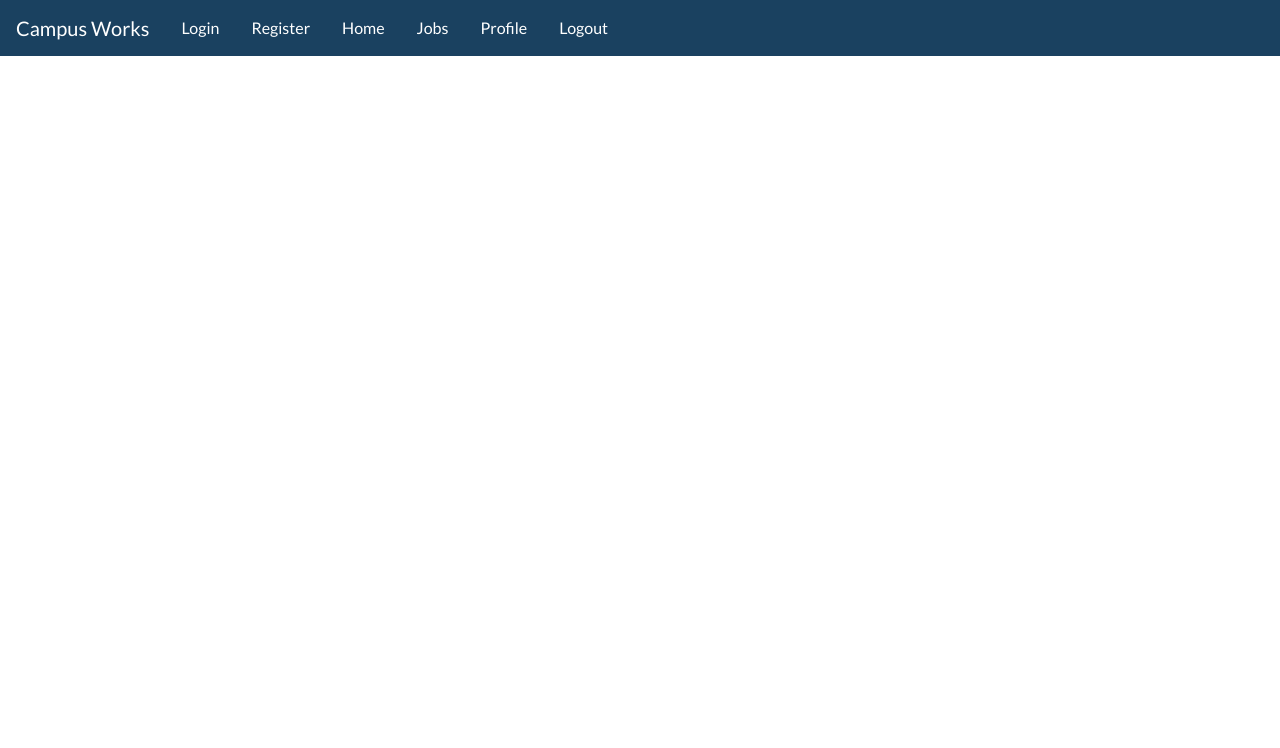
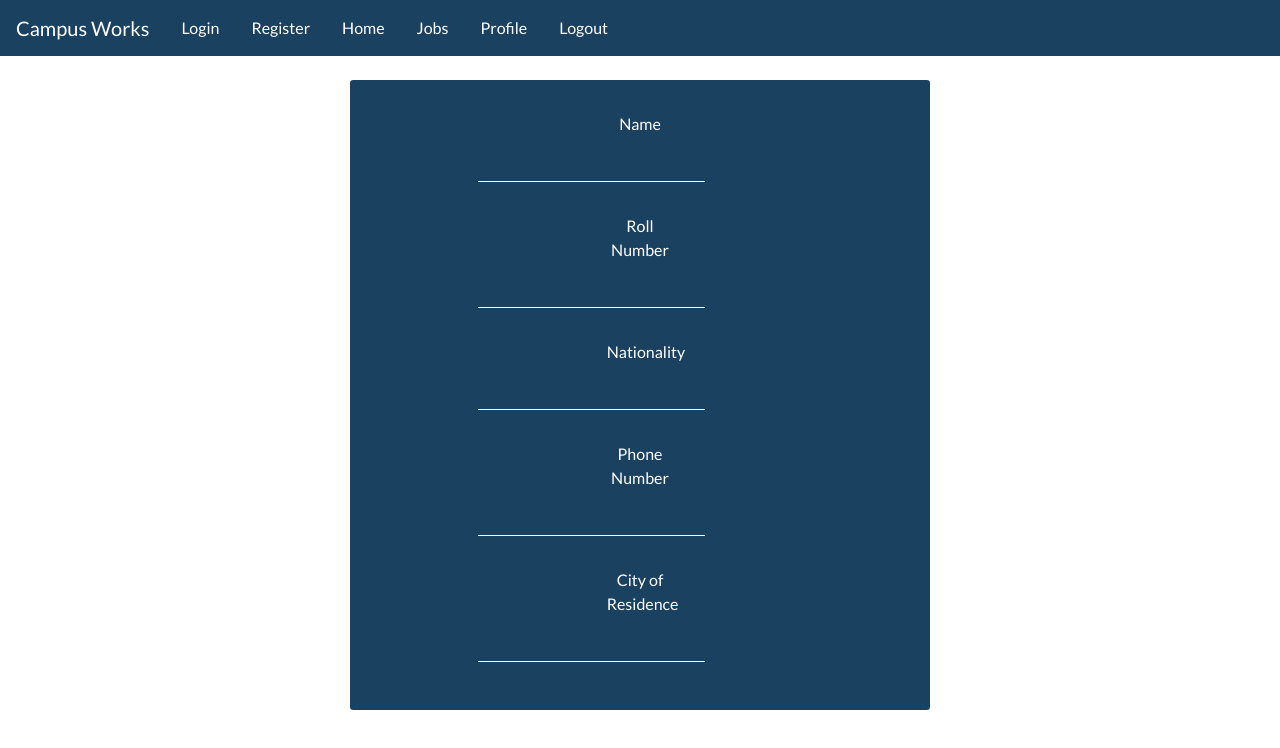
Before and after one commit to IIIT-ECell/CWorks, a React (Create React App) app in the folder tfront/: page /profile/students/edit in a window 1280 px wide. Shown: the top 748 px of the page. Built offline with nearby package versions, Linux system fonts and the light colour scheme; no server answers.

Commit message:
added rudimentary form without submit to edit student

```diff
--- a/tfront/src/App.js
+++ b/tfront/src/App.js
@@ -19,6 +19,7 @@ import CreateStudent from './components/CreateStudent';
 import Jobs from './components/Jobs';
 import AddJob from './components/AddJob';
 import DeleteJob from './components/DeleteJob';
+import EditStudent from './components/EditStudent';
 
 // import logo from './logo.svg';
 import './App.css';
@@ -58,6 +59,8 @@ class App extends Component {
                 <Route exact path='/home' component={Home} />
                 <Route exact path='/jobs' component={Jobs} />
                 <Route exact path='/profile' component={Profile} />
+                <Route exact path='/profile/students/edit/' component={EditStudent} />
+                <Route exact path='/profile/companies/edit/' component={Profile} />
                 <Route exact path='/user/:id'  component={User} />
                 <Route exact path='/logout'  component={Logout} />
                 <Route exact path='/jobs/add' component={AddJob} />
--- /dev/null
+++ b/tfront/src/components/EditStudent.jsx
@@ -0,0 +1,109 @@
+import React, { Component } from 'react';
+import { Redirect } from 'react-router-dom';
+import { FontAwesomeIcon } from '@fortawesome/react-fontawesome'
+
+import axios from 'axios';
+import "../styles/home.css";
+
+class EditStudent extends Component{
+    constructor(){
+        super();
+        this.state = {
+            user: {},
+        };
+        this.handleInput = this.handleInput.bind(this);
+        this.handleSubmit = this.handleSubmit.bind(this);
+    }
+
+    componentDidMount(){
+        axios({
+            method: 'GET',
+            url: 'http://localhost:8000/api/rest-auth/user',
+            headers: {
+              'Content-Type': 'application/json',
+              'Authorization': 'Token ' + localStorage["user_key"],
+            }
+        })
+        .then((response)=>{
+            console.log(response);
+            axios({
+                method: 'GET',
+                url: 'http://localhost:8000/api/users/users/' + response.data.pk,
+            })
+            .then((response)=>{
+                console.log(response.data);
+                let temp_state = this.state.user;
+                for(var i in response.data){
+                    temp_state[i] = response.data[i];
+                }
+                this.setState({user:temp_state});
+                console.log(this.state);
+
+                axios({
+                    method: 'GET',
+                    url: 'http://localhost:8000/api/users/students/' + response.data.id,
+                })
+                .then((response)=>{
+                    console.log(response.data);
+                    let temp_user = this.state.user;
+                    for(var i in response.data){
+                        temp_user[i] = response.data[i];
+                    }
+                    this.setState({user:temp_user});
+                    console.log(this.state);
+                })
+            })
+        })
+    }
+
+    handleInput(event) {
+        event.preventDefault();
+        console.log(this.formData);
+        this.formData[event.target.id] = event.target.value;
+    }
+
+    handleSubmit(event){
+        event.preventDefault();
+    }
+
+    render(){
+        return (
+            <form onSubmit={this.handleSubmit} className="form-signin">
+                <div className="form-group">
+                    <label className="col-sm-2 control-label ">Name</label>
+                    <div className="col-sm-10">
+                        <input name="name" id="name" className="form-control" type="text" onChange={this.handleInput} value={this.state.user.name}/>
+                    </div>
+                </div>
+                <div className="form-group">
+                    <label className="col-sm-2 control-label ">Roll Number</label>
+                    <div className="col-sm-10">
+                        <input name="student_id" id="student_id" className="form-control" type="number" onChange={this.handleInput} value={this.state.user.student_id}/>
+                    </div>
+                </div>
+                <div className="form-group">
+                    <label className="col-sm-2 control-label ">Nationality</label>
+                    <div className="col-sm-10">
+                        <input name="nationality" id="nationality" className="form-control" type="text" onChange={this.handleInput} value={this.state.user.nationality}/>
+                    </div>
+                </div>
+                <div className="form-group">
+                    <label className="col-sm-2 control-label">Phone Number</label>
+                    <div className="col-sm-10">
+                        <input name="phone_number" id="phone_number" className="form-control" type="text" onChange={this.handleInput} value={this.state.user.phone_number}/>
+                    </div>
+                </div>
+                <div className="form-group">
+                    <label className="col-sm-2 control-label">City of Residence</label>
+                    <div className="col-sm-10">
+                        <input name="permanent_city" id="permanent_city" className="form-control" type="text" onChange={this.handleInput} value={this.state.user.permanent_city_res}/>
+                    </div>
+                </div>
+            </form>
+        )
+
+    }
+
+}
+
+export default EditStudent;
--- a/tfront/src/components/Profile.jsx
+++ b/tfront/src/components/Profile.jsx
@@ -1,5 +1,6 @@
 import React, { Component } from 'react';
 import { Redirect } from 'react-router-dom';
+import { FontAwesomeIcon } from '@fortawesome/react-fontawesome'
 
 import axios from 'axios';
 import Gravatar from 'react-gravatar';
@@ -97,7 +98,9 @@ class Profile extends Component {
             <h1>STUDENT PROFILE</h1>
           </div>
           <div className="row">
-
+            <div className="col-sm-6 text-right">
+              <a href="/profile/students/edit"><FontAwesomeIcon icon="edit"/></a>
+            </div>
             <div className="col-sm-12 text-center">
               <p>Name: {this.state.user.name}</p>
               <p>Roll Number: {this.state.user.student_id}</p>
@@ -117,7 +120,9 @@ class Profile extends Component {
             <h1>COMPANY PROFILE</h1>
           </div>
           <div className="row">
-
+            <div className="col-sm-6 text-right">
+              <a href="/profile/companies/edit"><FontAwesomeIcon icon="edit"/></a>
+            </div>
             <div className="col-sm-12 text-center">
               <p>Name: {this.state.user.name}</p>
               <p>Company Id: {this.state.user.company_id}</p>
```
